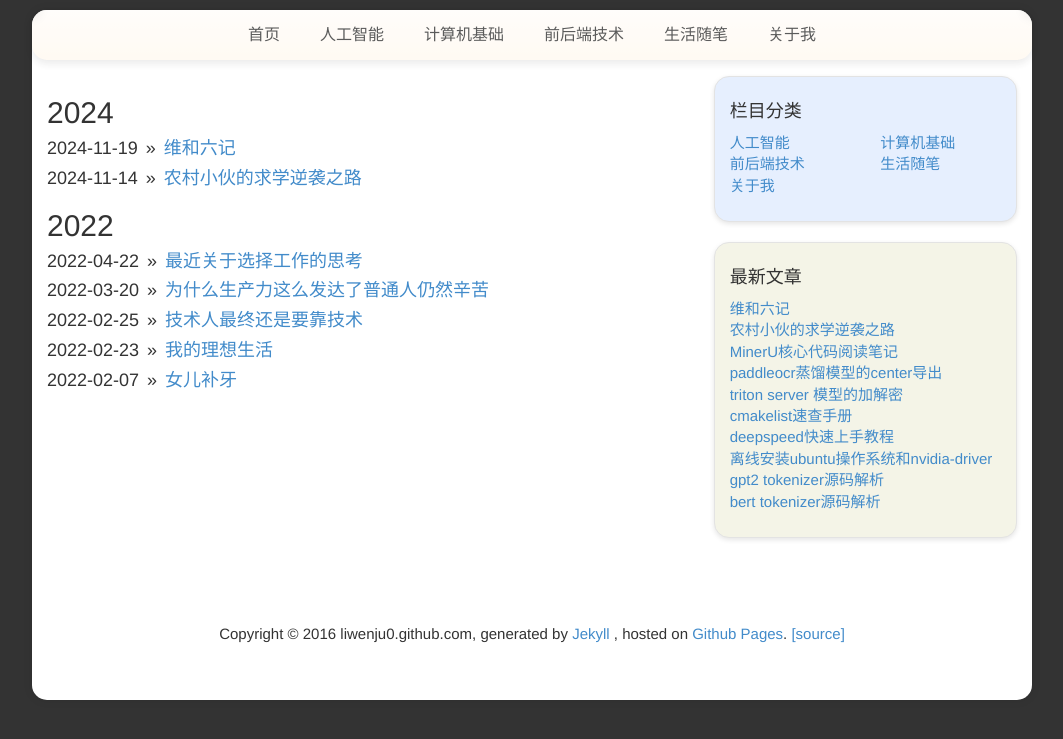
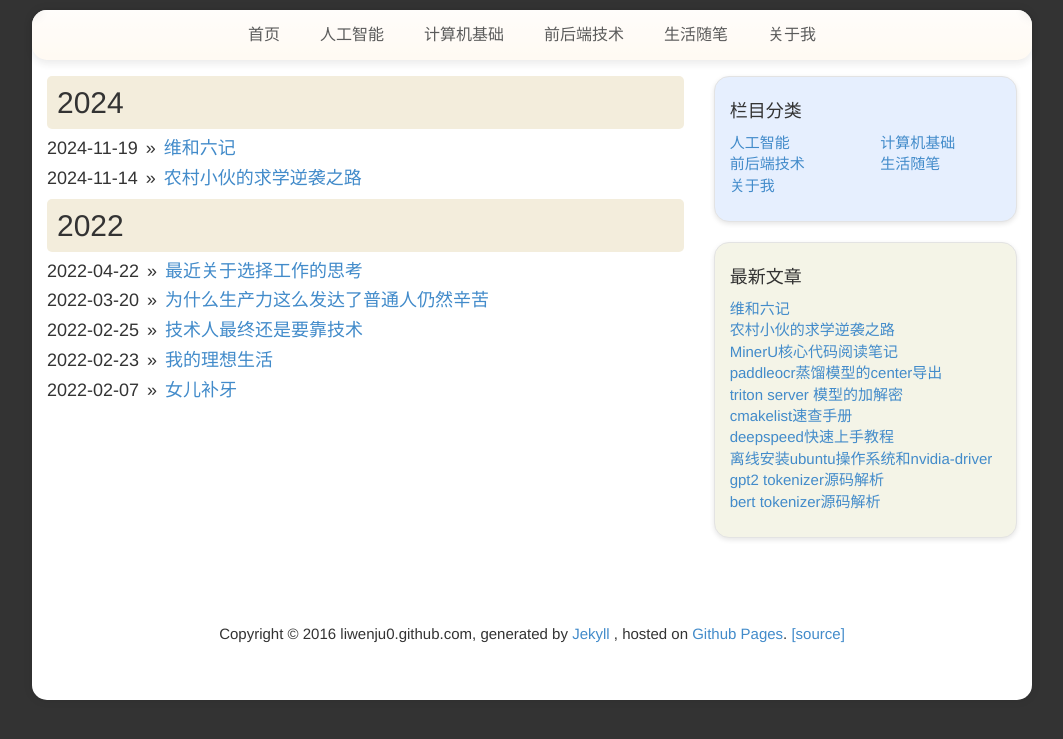
Before and after one commit to liwenju0/liwenju0.github.io, a Jekyll site: the page built from posts/essay.md, in a window 1280 px wide. Shown: the top 739 px of the page, without its empty margins (108-1171 px from the left). Built offline with Jekyll 4.4.1, drawn with Linux system fonts in a browser that asks for light colours.

Commit message:
调整样式

```diff
--- a/_layouts/category.html
+++ b/_layouts/category.html
@@ -60,7 +60,7 @@
           {% capture y %}{{post.date | date:"%Y"}}{% endcapture %}
           {% if year != y %}
           {% assign year = y %}
-          <h2>{{ post.date | date: '%Y' }}</h2>
+          <h2 style="background-color: #f3eddc; padding: 10px; margin: 0 0 10px 0; border-radius: 5px;">{{ post.date | date: '%Y' }}</h2>
           {% endif %}
           <li>
             <h4 style="display: flex; align-items: center; gap: 8px;">
```
